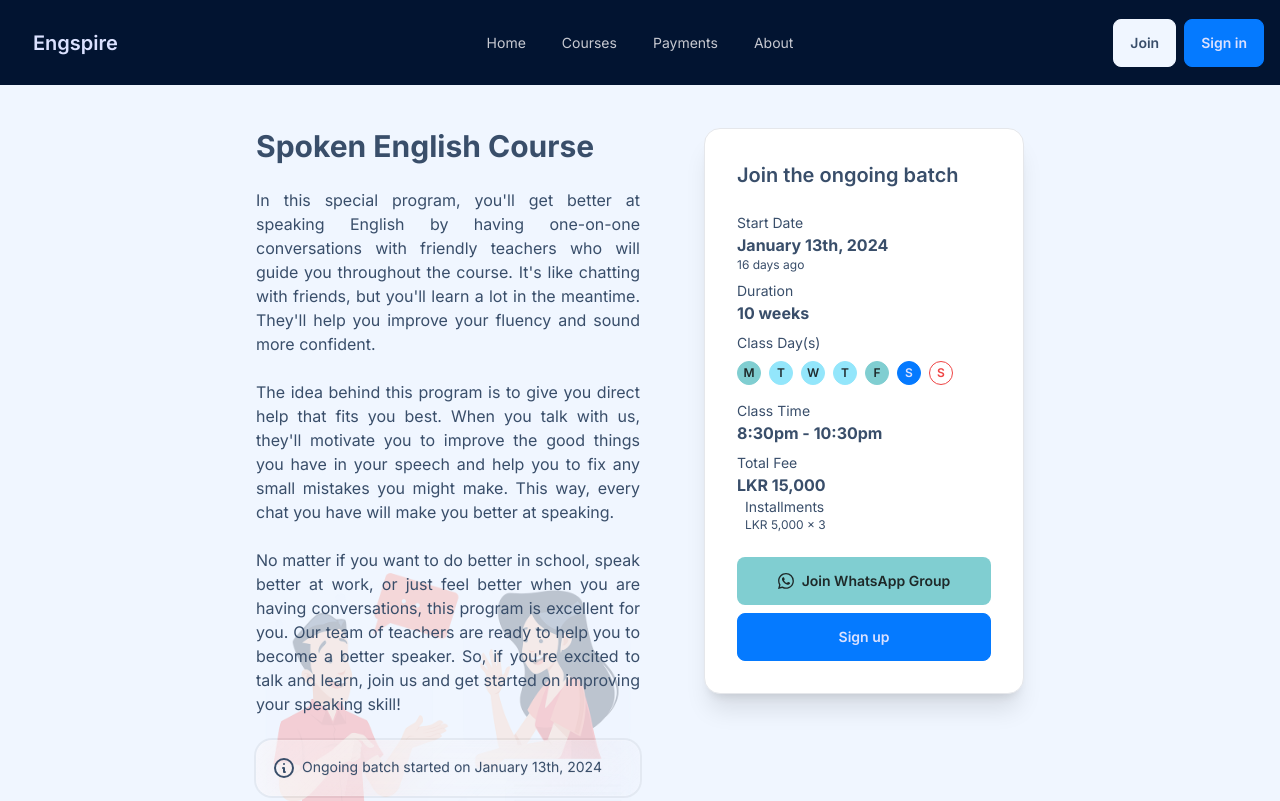
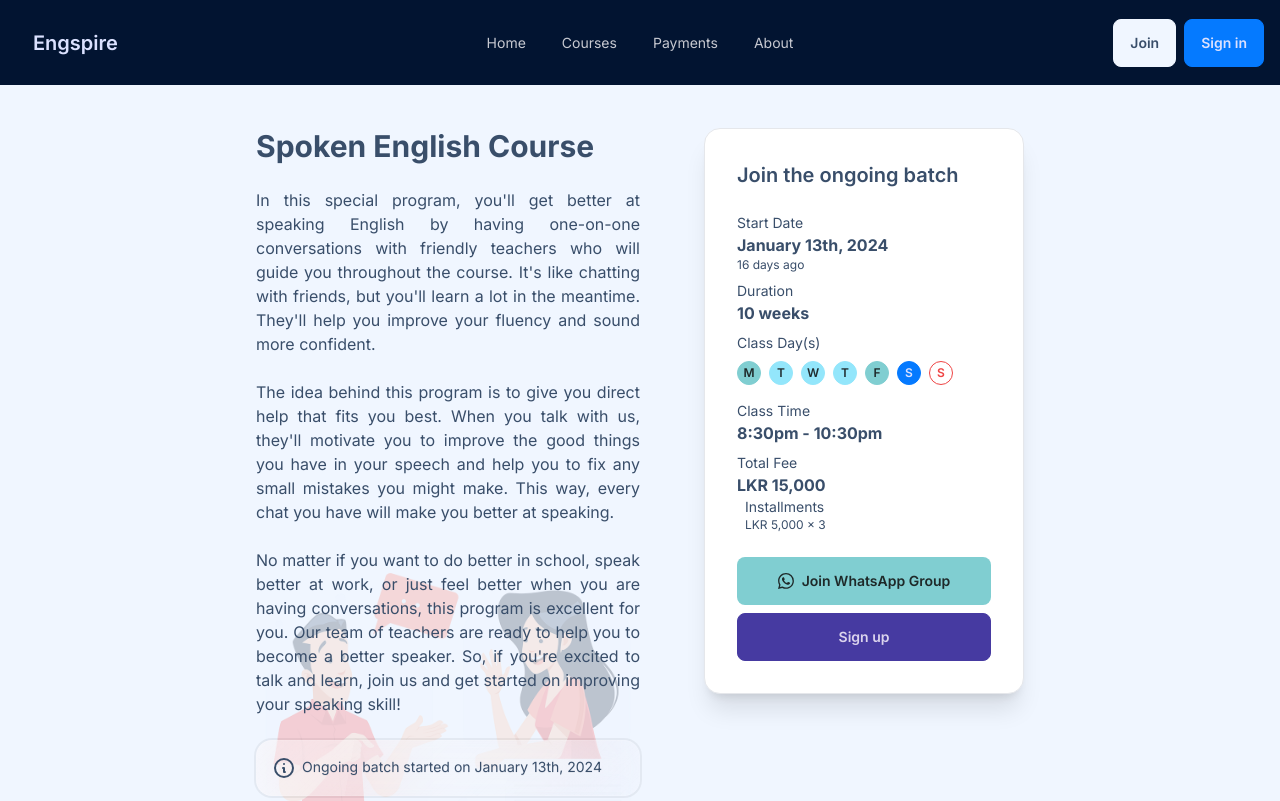
Before and after one commit to engspire/engspire, a Next.js app: page /courses/spoken-english in a window 1280 px wide. Shown: the top 801 px of the page. Built offline with nearby package versions, Linux system fonts and the light colour scheme; no server answers.

Commit message:
Update IntakeCard

```diff
--- a/src/components/IntakeCard.tsx
+++ b/src/components/IntakeCard.tsx
@@ -1,7 +1,9 @@
+"use client";
 import { ICourseIntake, courseLabels } from '@/.includes/courses';
 import React from 'react';
 import { format, formatDistanceToNow } from "date-fns";
 import Link from 'next/link';
+import { useProfile } from '@/providers/ProfileProvider';
 
 type IIntakeCardProps = {
   data: ICourseIntake;
@@ -9,6 +11,8 @@ type IIntakeCardProps = {
 };
 
 export default function IntakeCard({ data, showJoin = false }: IIntakeCardProps) {
+  const { profile } = useProfile();
+
   return (
     <div className="card w-80 max-w-xs bg-base-100 border shadow-xl">
       <div className="card-body">
@@ -61,7 +65,9 @@ export default function IntakeCard({ data, showJoin = false }: IIntakeCardProps)
         {showJoin && (
           <div className="card-actions justify-end mt-4">
             {data.whatsAppUrl && <Link href={data.whatsAppUrl} target="_blank" className="btn btn-ghost btn-block bg-success text-success-content"><svg xmlns="http://www.w3.org/2000/svg" width="16" height="16" fill="currentColor" viewBox="0 0 16 16"> <path d="M13.601 2.326A7.854 7.854 0 0 0 7.994 0C3.627 0 .068 3.558.064 7.926c0 1.399.366 2.76 1.057 3.965L0 16l4.204-1.102a7.933 7.933 0 0 0 3.79.965h.004c4.368 0 7.926-3.558 7.93-7.93A7.898 7.898 0 0 0 13.6 2.326zM7.994 14.521a6.573 6.573 0 0 1-3.356-.92l-.24-.144-2.494.654.666-2.433-.156-.251a6.56 6.56 0 0 1-1.007-3.505c0-3.626 2.957-6.584 6.591-6.584a6.56 6.56 0 0 1 4.66 1.931 6.557 6.557 0 0 1 1.928 4.66c-.004 3.639-2.961 6.592-6.592 6.592zm3.615-4.934c-.197-.099-1.17-.578-1.353-.646-.182-.065-.315-.099-.445.099-.133.197-.513.646-.627.775-.114.133-.232.148-.43.05-.197-.1-.836-.308-1.592-.985-.59-.525-.985-1.175-1.103-1.372-.114-.198-.011-.304.088-.403.087-.088.197-.232.296-.346.1-.114.133-.198.198-.33.065-.134.034-.248-.015-.347-.05-.099-.445-1.076-.612-1.47-.16-.389-.323-.335-.445-.34-.114-.007-.247-.007-.38-.007a.729.729 0 0 0-.529.247c-.182.198-.691.677-.691 1.654 0 .977.71 1.916.81 2.049.098.133 1.394 2.132 3.383 2.992.47.205.84.326 1.129.418.475.152.904.129 1.246.08.38-.058 1.171-.48 1.338-.943.164-.464.164-.86.114-.943-.049-.084-.182-.133-.38-.232z" /> </svg>Join WhatsApp Group</Link>}
-            {data.canRegister && data.registrationUrl ? <Link target="_blank" href={data.registrationUrl} className="btn btn-primary btn-block" >Sign up</Link> : <Link target="_blank" href={data.registrationUrl} className="btn btn-info btn-block" >Pre-register</Link>}
+            {data.canRegister && data.registrationUrl
+              ? profile?.emailAddress ? <Link target="_blank" href={data.registrationUrl} className="btn btn-primary btn-block" >Sign up</Link> : <Link target="_blank" href={data.registrationUrl} className="btn btn-secondary btn-block" >Sign up</Link>
+              : profile?.emailAddress ? <Link target="_blank" href={data.registrationUrl} className="btn btn-accent btn-block" >Pre-register</Link> : <Link target="_blank" href={data.registrationUrl} className="btn btn-info btn-block" >Pre-register</Link>}
           </div>
         )}
       </div>
```
